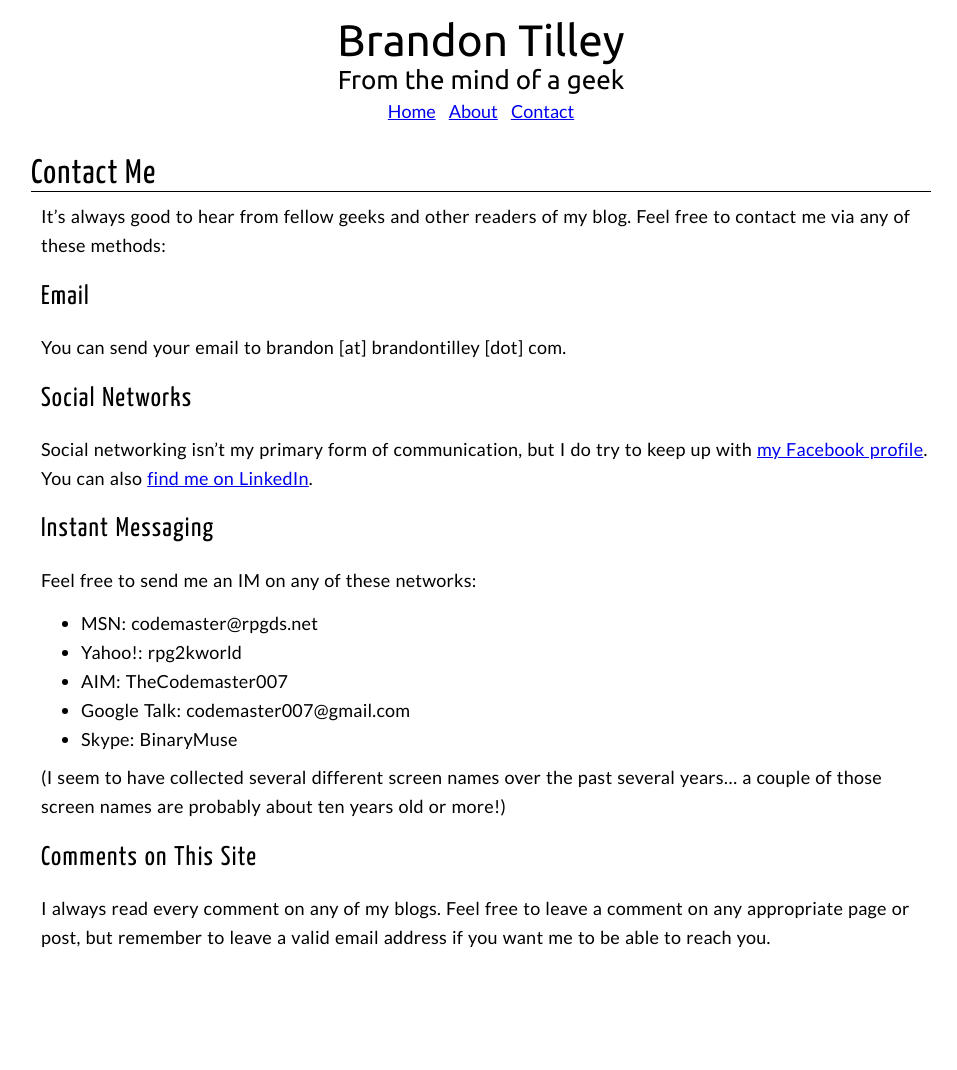
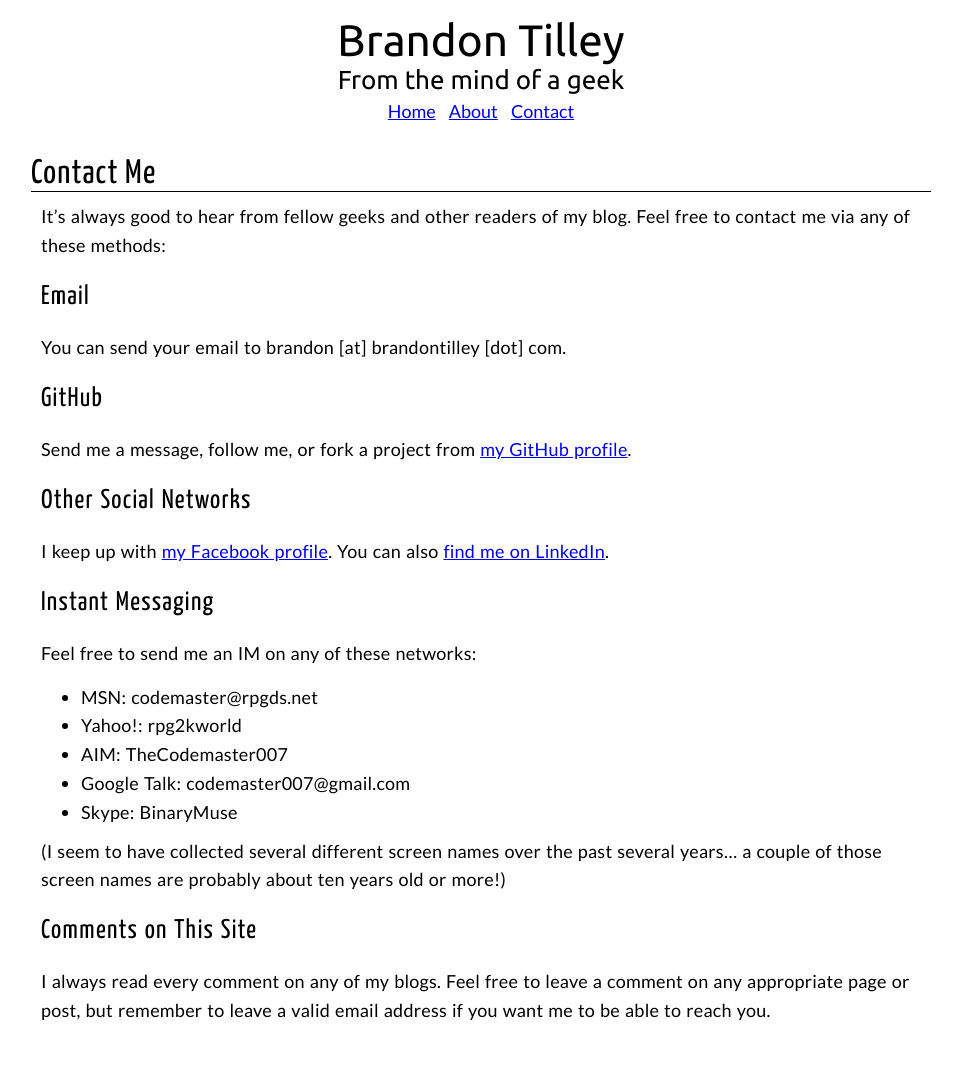
Before and after one commit to BinaryMuse/michelletilley-blog, a Jekyll site: the page built from contact.markdown, in a window 1280 px wide. Shown: the whole page, without its empty margins (159-1116 px from the left). Built offline with Jekyll 4.4.1, drawn with Linux system fonts in a browser that asks for light colours; before the commit the page ends 997 px from its top, so only the background shows below that.

Commit message:
Update contact page

```diff
--- a/contact.markdown
+++ b/contact.markdown
@@ -11,11 +11,15 @@ Email
 
 You can send your email to brandon [at] brandontilley [dot] com.
 
-Social Networks
----------------
+GitHub
+------
 
-Social networking isn't my primary form of communication, but I do try to
-keep up with [my Facebook profile](http://www.facebook.com/profile.php?id=1017411194).
+Send me a message, follow me, or fork a project from [my GitHub profile](https://github.com/BinaryMuse).
+
+Other Social Networks
+---------------------
+
+I keep up with [my Facebook profile](http://www.facebook.com/profile.php?id=1017411194).
 You can also [find me on LinkedIn](http://www.linkedin.com/in/brandontilley).
 
 Instant Messaging
```
